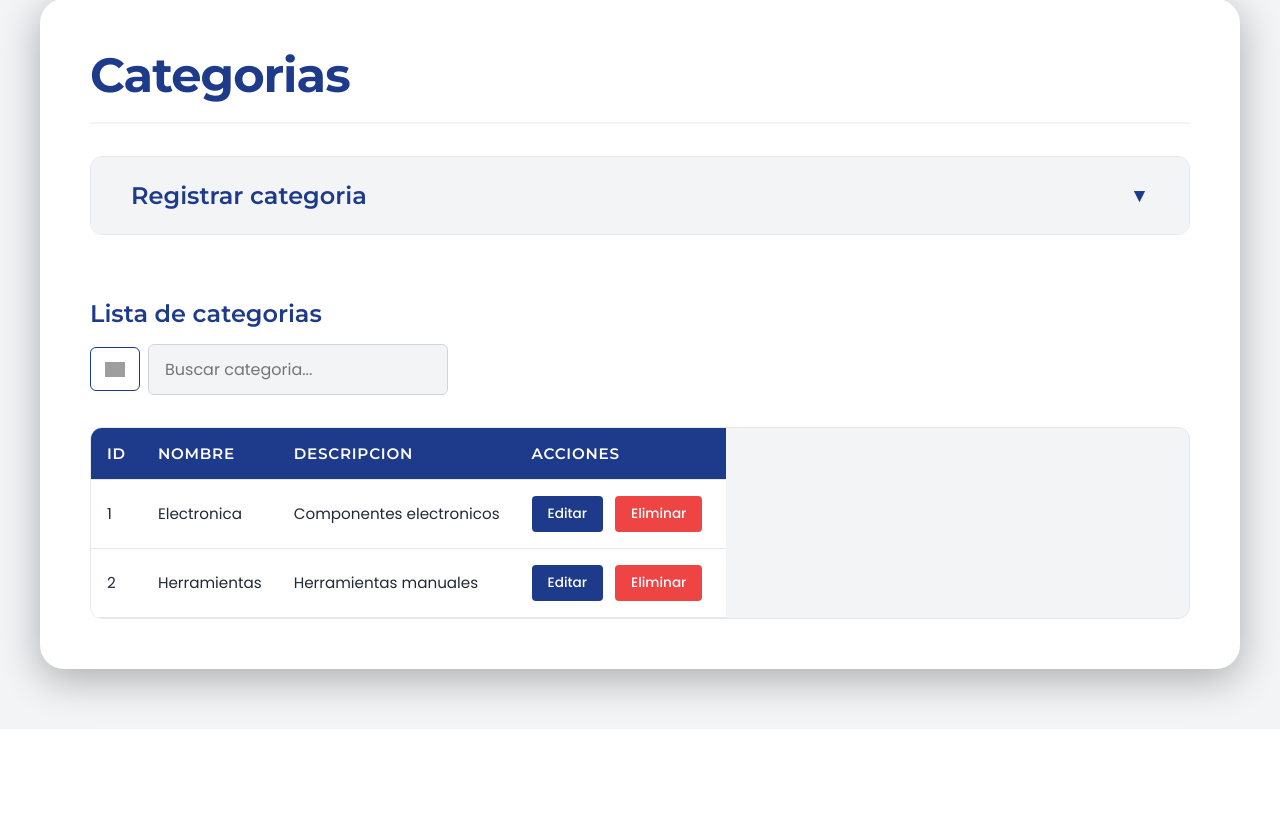
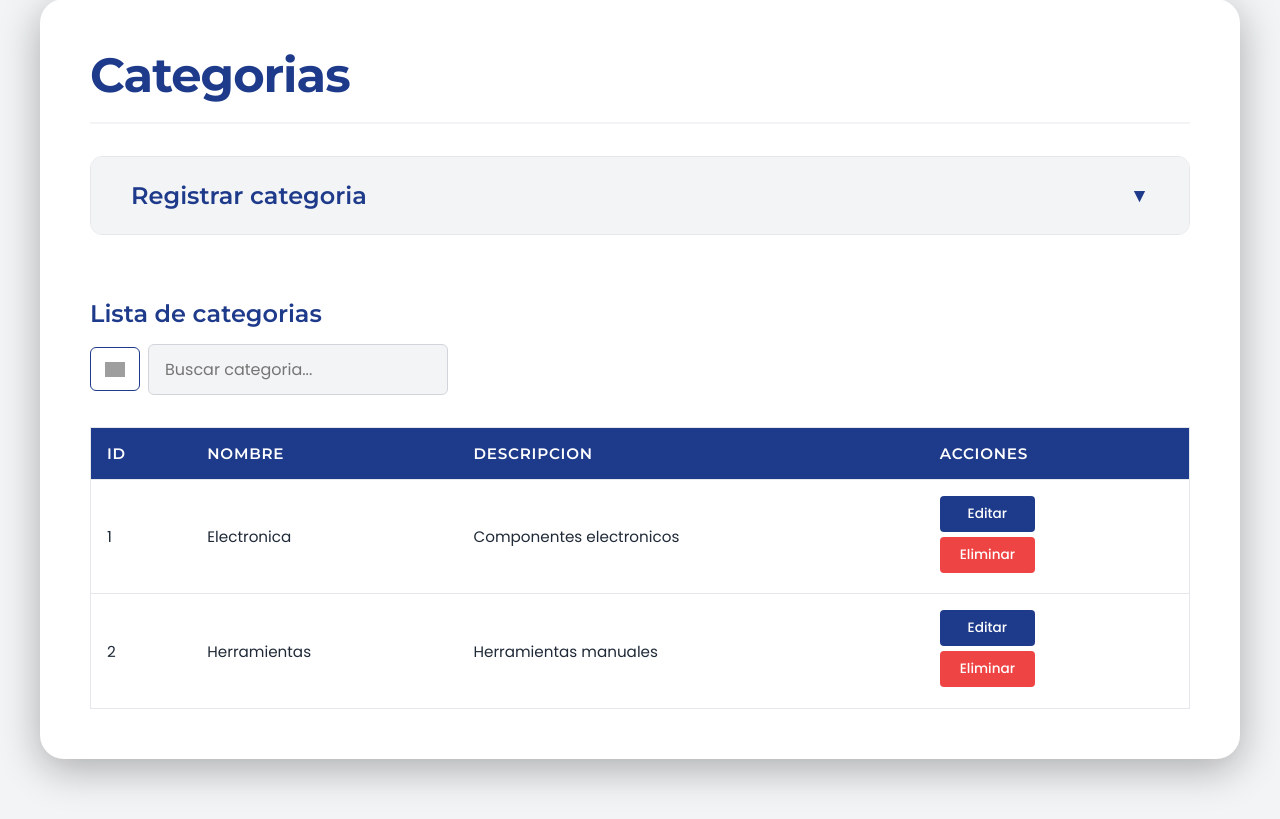
Before and after one commit to BrianaBrito/Proyecto-Programacion-Web., a PHP site: page /app/categorias.html in a window 1280 px wide. Shown: the part 92-911 px from the top of the page. Before the commit the page ends 814 px from the top, so only its background shows below. Run offline with PHP 8.4, Linux system fonts and the light colour scheme; grey boxes are pictures that could not be loaded.

Commit message:
hotfix: Tabla categorias arreglada

```diff
--- a/app/inventario.html
+++ b/app/inventario.html
@@ -88,7 +88,7 @@
                         <td>$299</td>
                         <td>
                             <button>Editar</button>
-                            <button>Eliminar</button>
+                            <button class="btn-eliminar">Eliminar</button>
                             <button class="btn-salida">Salida</button>
                         </td>
                     </tr>
--- a/assets/css/inventario.css
+++ b/assets/css/inventario.css
@@ -270,7 +270,6 @@ button:active {
     border-color: var(--color-secundario);
     box-shadow: 0 0 0 3px rgba(59, 130, 246, 0.2);
 }
-
 table {
     width: 100%;
     border-collapse: collapse;
@@ -279,9 +278,17 @@ table {
     overflow: hidden;
     margin-top: 1rem;
     border: 1px solid #E5E7EB;
-    display: block;
+    justify-content: left;
     overflow-x: auto;
-    white-space: nowrap;
+}
+
+.tabla-clientes {
+    overflow-x: auto;
+}
+
+.tabla-clientes table {
+    width: max-content;
+    min-width: 100%;
 }
 
 thead {
@@ -320,7 +327,12 @@ td button {
     padding: 0.5rem 1rem;
     font-size: 0.85rem;
     margin-right: 0.5rem;
+    margin-bottom: 0.3rem;
     border-radius: 4px;
+    display: flex;
+    align-items: center;
+    justify-content: center;
+    min-width: 95px;
 }
 
 td button:last-child {
```
